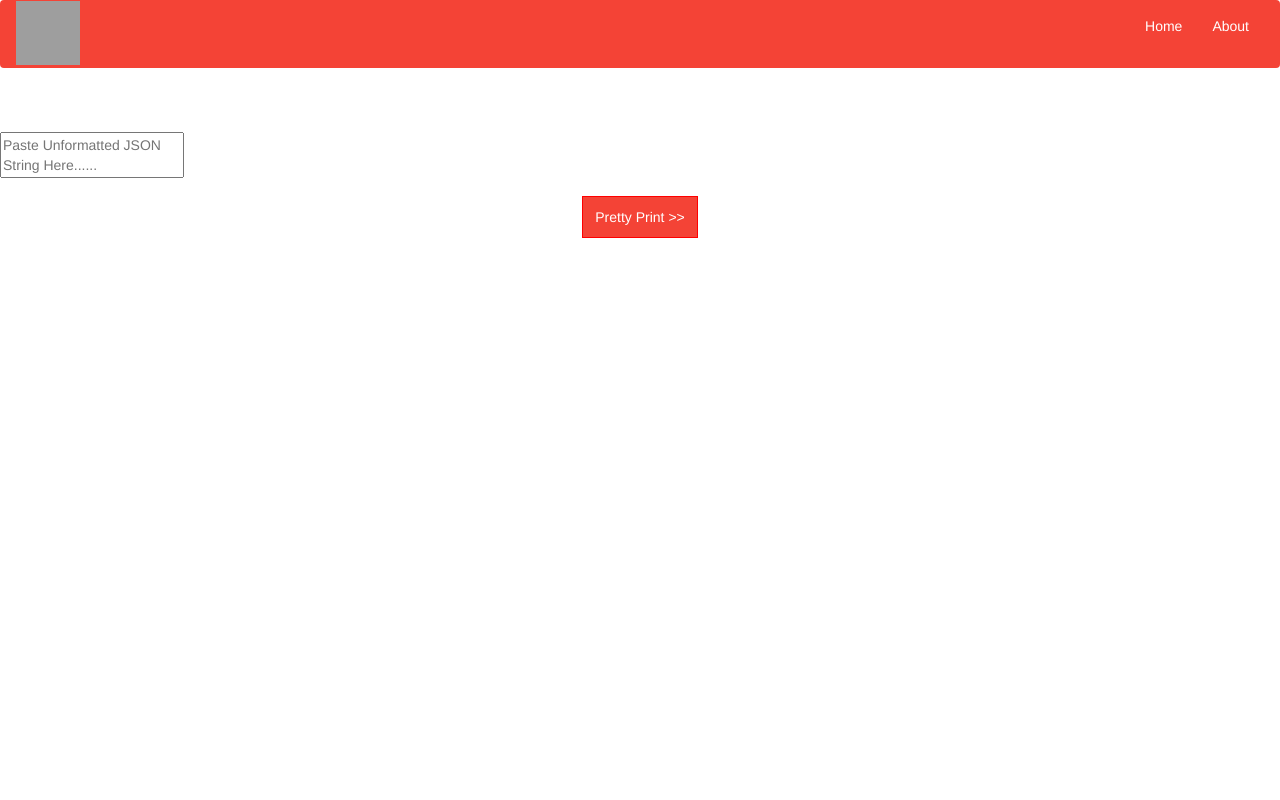
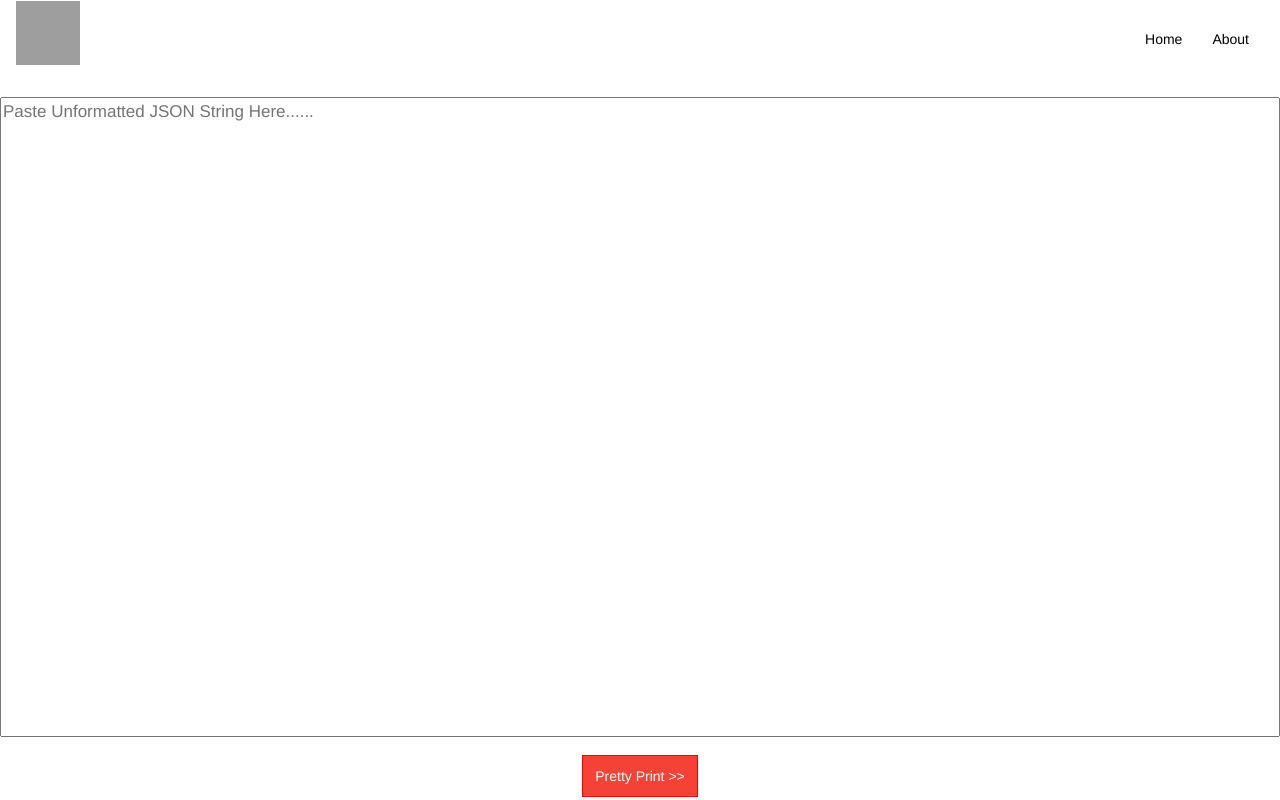
Before and after one commit to pygaurav/JSONBeautfier, a Flask app: page / in a window 1280 px wide. Run offline with Flask 2, Linux system fonts and the light colour scheme; some libraries are stand-ins or nearby versions; grey boxes are pictures that could not be loaded.

Commit message:
Update style.css

```diff
--- a/static/css/style.css
+++ b/static/css/style.css
@@ -13,9 +13,44 @@ FEEL FREE TO USE THE CODE
     left:0px;
     top:0px;
     width:96.5%;
-    background-color:#f44336;
-    color: white;
+    background-color:#fff;
+    color: #000;
     text-align: center;
+}
+a:hover {
+    text-decoration: none;
+}
+.fulllength{
+    width: 100vw !important;
+    height: 80vh !important;
+    overflow: hidden;
+    font-size: 17px;
+}
+.navbar-toggle {
+    position: absolute !important;
+    background: #f2f2f2 !important;
+    right: 0 !important;
+    float: right !important;
+    top: 10px !important;
+    padding: 12px 10px;
+    color: #000 !important;
+    margin-right: 15px;
+    margin-top: 0px !important;
+    margin-bottom: 0px !important;
+    background-image: none;
+    border: 1px solid transparent;
+    border-radius: 4px;
+}
+.navbar-toggle .icon-bar {
+    background: #000 !important;
+}
+.navbar-nav {
+    margin: 12.5px -15px !important;
+    text-align: center !important;
+    /* border-bottom: 1px solid #000; */
+}
+html, body {
+    height: 100%;
 }
 .align-center{
     text-align: center;
@@ -35,7 +70,7 @@ FEEL FREE TO USE THE CODE
     display: none;
 }
 .top-marg{
-    margin-top: 5%;
+    /* margin-top: 5%; */
     margin-bottom: 1%;
 }
 .top-margin{
@@ -55,16 +90,16 @@ FEEL FREE TO USE THE CODE
     background-color: rgba(0,0,0,0.4);
   }
   .modal-content {
-    background-color:#f44336 !important;
+    background-color:#fff !important;
     margin: auto;
     padding: 20px;
-    border: 1px solid #f44336 !important;
+    border: 1px solid #fff !important;
     width: 80%;
     margin-top: 12%;
-    color: white !important;
+    color: black !important;
   }
   .close {
-    color: white !important;
+    color: black !important;
     float: right;
     font-size: 23px;
     font-weight: bold;
@@ -87,12 +122,12 @@ FEEL FREE TO USE THE CODE
     opacity:0.9
   }
   .red-white{
-      color:white !important;
-      background: #f44336 !important;
+      color:black !important;
+      background: white !important;
   }
   .red-white a{
-    color:white !important;
-    background: #f44336 !important;
+    color:black !important;
+    background: white !important;
 }
 .row {
     margin-right: 0px !important;
```
